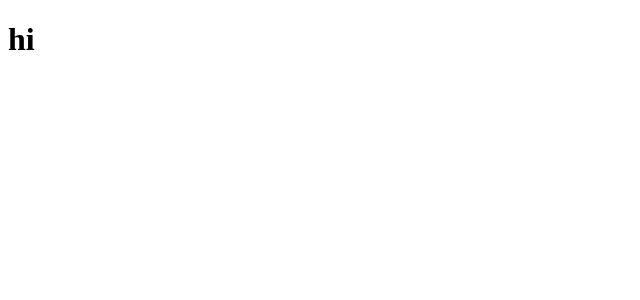
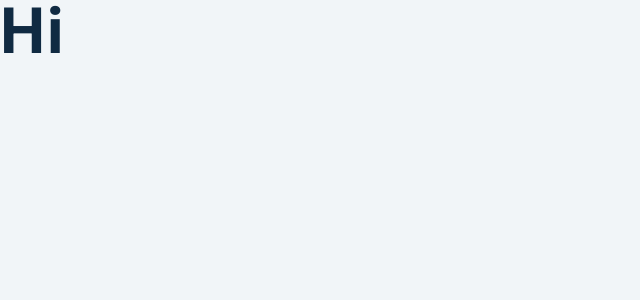
Before and after one commit to ekizashvilit/search-github-users, a React (Vite) app: page / in a window 1280 px wide. Shown: the top 300 px of the page, without its empty margins (0-640 px from the left). Built offline with nearby package versions, Linux system fonts and the light colour scheme.

Commit message:
css general rules

```diff
--- a/src/index.css
+++ b/src/index.css
@@ -0,0 +1,202 @@
+/*
+===============
+Fonts
+===============
+*/
+@import url('https://fonts.googleapis.com/css?family=Open+Sans|Roboto:400,700&display=swap');
+
+/*
+===============
+Variables
+===============
+*/
+
+:root {
+  /* dark shades of primary color*/
+  --clr-primary-1: hsl(185, 91%, 17%);
+  --clr-primary-2: hsl(185, 84%, 25%);
+  --clr-primary-3: hsl(185, 81%, 29%);
+  --clr-primary-4: hsl(185, 77%, 34%);
+  /* primary/main color */
+  --clr-primary-5: hsl(185, 62%, 45%);
+  /* lighter shades of primary color */
+  --clr-primary-6: hsl(185, 57%, 50%);
+  --clr-primary-7: hsl(184, 65%, 59%);
+  --clr-primary-8: hsl(184, 80%, 74%);
+  --clr-primary-9: hsl(185, 94%, 87%);
+  --clr-primary-10: hsl(186, 100%, 94%);
+  /* darkest grey - used for headings */
+  --clr-grey-1: hsl(209, 61%, 16%);
+  --clr-grey-2: hsl(211, 39%, 23%);
+  --clr-grey-3: hsl(209, 34%, 30%);
+  --clr-grey-4: hsl(209, 28%, 39%);
+  /* grey used for paragraphs */
+  --clr-grey-5: hsl(210, 22%, 49%);
+  --clr-grey-6: hsl(209, 23%, 60%);
+  --clr-grey-7: hsl(211, 27%, 70%);
+  --clr-grey-8: hsl(210, 31%, 80%);
+  --clr-grey-9: hsl(212, 33%, 89%);
+  --clr-grey-10: #f1f5f8;
+  --clr-white: #fff;
+  --clr-red-dark: hsl(360, 67%, 44%);
+  --clr-red-light: hsl(360, 71%, 66%);
+  --clr-green-dark: hsl(125, 67%, 44%);
+  --clr-green-light: hsl(125, 71%, 66%);
+  --clr-black: #222;
+  --ff-primary: 'Roboto', sans-serif;
+  --ff-secondary: 'Open Sans', sans-serif;
+  --transition: all 0.3s linear;
+  --spacing: 0.1rem;
+  --radius: 0.25rem;
+  --light-shadow: 0 5px 15px rgba(0, 0, 0, 0.1);
+  --dark-shadow: 0 5px 15px rgba(0, 0, 0, 0.2);
+  --max-width: 1170px;
+  --fixed-width: 620px;
+}
+/*
+===============
+Global Styles
+===============
+*/
+
+*,
+::after,
+::before {
+  margin: 0;
+  padding: 0;
+  box-sizing: border-box;
+}
+
+body {
+  font-family: var(--ff-secondary);
+  background: var(--clr-grey-10);
+  color: var(--clr-grey-1);
+  line-height: 1.5;
+  font-size: 0.875rem;
+}
+
+ul {
+  list-style-type: none;
+}
+
+a {
+  text-decoration: none;
+}
+
+img {
+  width: 100%;
+  display: block;
+}
+
+h1,
+h2,
+h3,
+h4 {
+  letter-spacing: var(--spacing);
+  text-transform: capitalize;
+  line-height: 1.25;
+  margin-bottom: 0.75rem;
+  font-family: var(--ff-primary);
+}
+
+h1 {
+  font-size: 3rem;
+}
+
+h2 {
+  font-size: 2rem;
+}
+
+h3 {
+  font-size: 1.25rem;
+}
+
+h4 {
+  font-size: 0.875rem;
+}
+
+p {
+  margin-bottom: 1.25rem;
+  color: var(--clr-grey-5);
+}
+
+@media screen and (min-width: 800px) {
+  h1 {
+    font-size: 4rem;
+  }
+
+  h2 {
+    font-size: 2.5rem;
+  }
+
+  h3 {
+    font-size: 1.75rem;
+  }
+
+  h4 {
+    font-size: 1rem;
+  }
+
+  body {
+    font-size: 1rem;
+  }
+
+  h1,
+  h2,
+  h3,
+  h4 {
+    line-height: 1;
+  }
+}
+/*  global classes */
+
+.btn {
+  text-transform: uppercase;
+  background: var(--clr-primary-5);
+  color: var(--clr-primary-10);
+  padding: 0.375rem 0.75rem;
+  letter-spacing: var(--spacing);
+  display: inline-block;
+  font-weight: 400;
+  transition: var(--transition);
+  font-size: 0.875rem;
+  border: 2px solid transparent;
+  cursor: pointer;
+  box-shadow: 0 1px 3px rgba(0, 0, 0, 0.2);
+  border-radius: var(--radius);
+}
+
+.btn:hover {
+  background: var(--clr-primary-8);
+  color: var(--clr-primary-1);
+}
+
+/* section */
+.section {
+  padding: 1rem 0;
+  position: relative;
+}
+
+.section-center {
+  width: 90vw;
+  margin: 0 auto;
+  max-width: 1170px;
+}
+
+@media screen and (min-width: 992px) {
+  .section-center {
+    width: 95vw;
+  }
+}
+
+.loading-img {
+  width: 20rem;
+  height: 20rem;
+  display: block;
+  margin: 0 auto;
+  margin-top: 10rem;
+}
+
+main {
+  padding-bottom: 2rem;
+}
```
